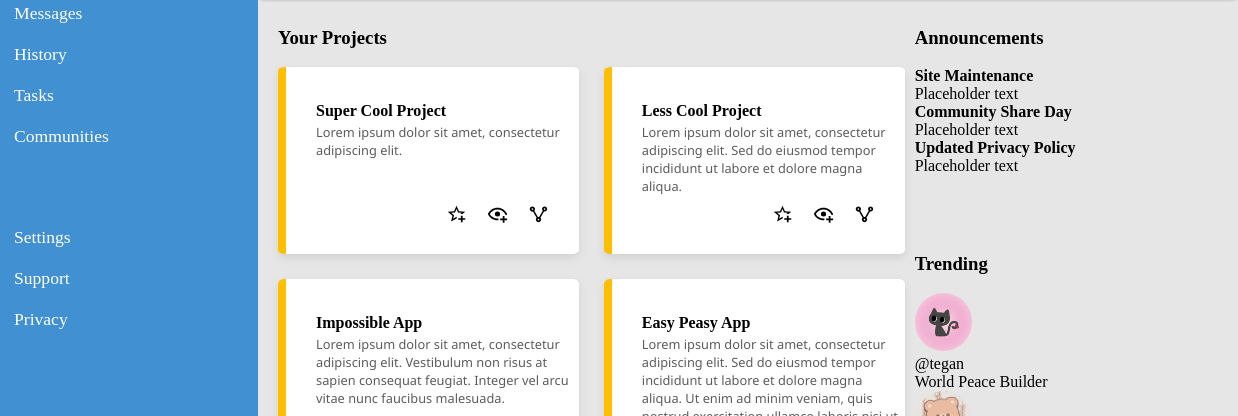
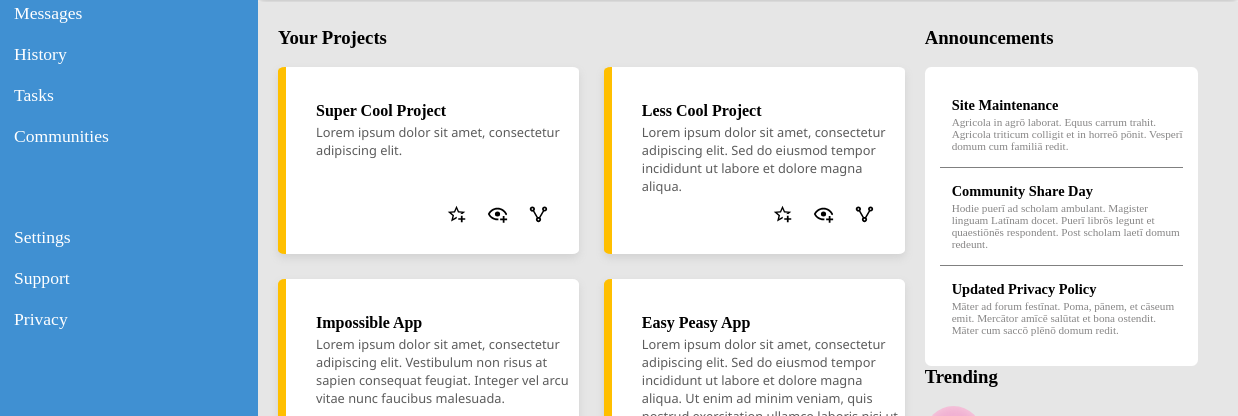
Before and after one commit to KelloHitt/Project-Admin-Dashboard, a plain HTML site: page index.html in a window 1280 px wide. Shown: the part 163-579 px from the top of the page, 42-1280 px from the left. Drawn offline with Linux system fonts and the light colour scheme.

Commit message:
Styled the announcements section

```diff
--- a/index.html
+++ b/index.html
@@ -208,19 +208,32 @@
         </div>
       </div>
       <div class="announcements-and-trends">
-        <div class="anouncements">
+        <div>
           <h3>Announcements</h3>
+          <div class="announcements">
             <div class="announcement">
               <h4>Site Maintenance</h4>
-            <p>Placeholder text</p>
+              <p>
+                Agricola in agrō laborat. Equus carrum trahit. Agricola triticum
+                colligit et in horreō pōnit. Vesperī domum cum familiā redit.
+              </p>
             </div>
             <div class="announcement">
               <h4>Community Share Day</h4>
-            <p>Placeholder text</p>
+              <p>
+                Hodie puerī ad scholam ambulant. Magister linguam Latīnam docet.
+                Puerī librōs legunt et quaestiōnēs respondent. Post scholam
+                laetī domum redeunt.
+              </p>
             </div>
             <div class="announcement">
               <h4>Updated Privacy Policy</h4>
-            <p>Placeholder text</p>
+              <p>
+                Māter ad forum festīnat. Poma, pānem, et cāseum emit. Mercātor
+                amīcē salūtat et bona ostendit. Māter cum saccō plēnō domum
+                redit.
+              </p>
+            </div>
           </div>
         </div>
         <div class="trending">
--- a/style.css
+++ b/style.css
@@ -268,9 +268,43 @@ img.rotated-svg {
 }
 
 /* ------ Announcemnts Styles ------ */
+
 .announcements-and-trends {
     display: grid;
-    margin-left: 10px;
+    margin: 0px 20px 0px 20px;
+}
+
+.announcements {
+    display: grid;
+    grid-template-rows: repeat(3, max-content);
+    gap: 15px;
+    background-color: white;
+    padding: 15px;
+    border-radius: 2.2%;
+}
+
+.announcement {
+    display: grid;
+    gap: 2px;
+    padding-bottom: 15px;
+    padding-left: 12px;
+}
+
+.announcement:nth-child(1) {
+    margin-top: 15px;
+}
+
+.announcement:nth-child(1), .announcement:nth-child(2) {
+    border-bottom: 0.5px solid grey;
+}
+
+.announcement h4 {
+    font-size: 0.9rem;
+}
+
+.announcement p {
+    font-size: 0.7rem;
+    color: rgb(135, 134, 134);
 }
 
 .trending-profile img {
```
Lines whose indentation alone changed are shown as unchanged.
